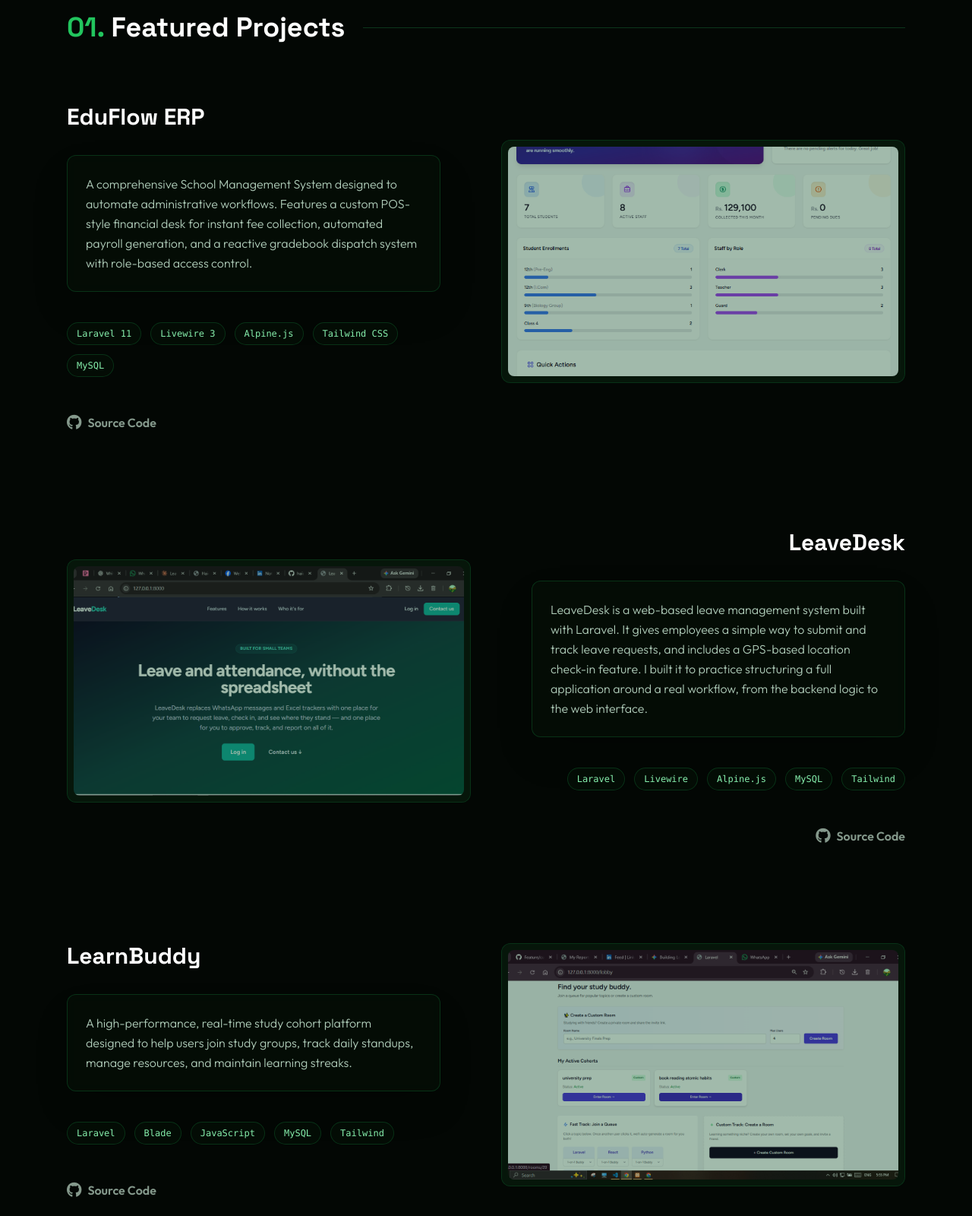
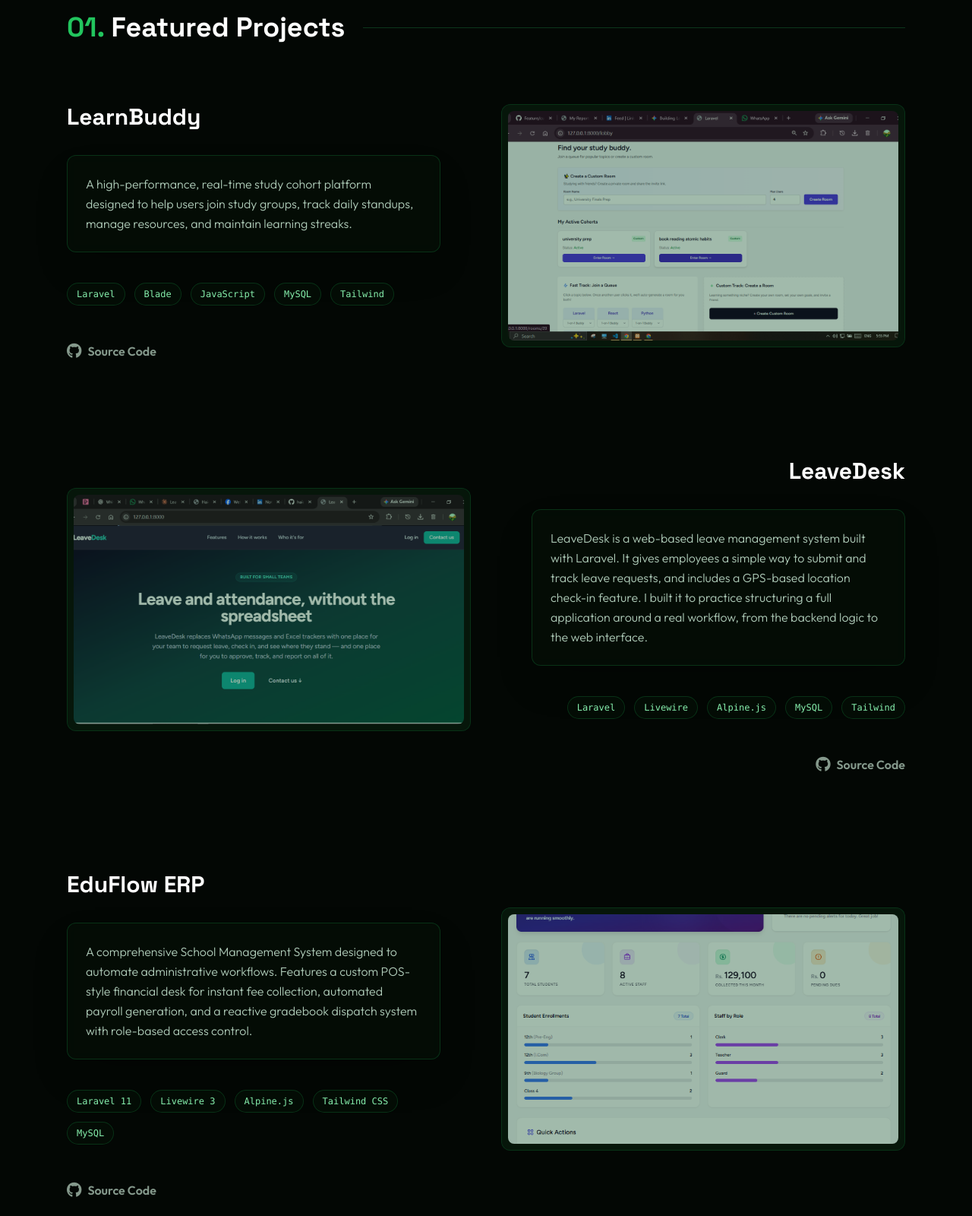
Before and after one commit to haiderSherazi001/portfolio, a website: page index.html in a window 1280 px wide. Shown: the part 800-2400 px from the top of the page at 76% size. Drawn offline with nearby package versions, Linux system fonts and the light colour scheme.

Commit message:
updated the profile page UI/UX.

```diff
--- a/index.html
+++ b/index.html
@@ -145,21 +145,21 @@
                 <!-- Project 1 -->
                 <div class="grid md:grid-cols-2 gap-10 items-center">
                     <div class="flex flex-col gap-6 relative z-10 md:pr-10">
-                        <h3 class="text-3xl font-display font-bold text-white mb-2">EduFlow ERP</h3>
+                        <h3 class="text-3xl font-display font-bold text-white mb-2">LearnBuddy</h3>
                         <div class="glass-card rounded-xl p-6 shadow-2xl">
                             <p class="text-brand-100/80 leading-relaxed font-light">
-                                A comprehensive School Management System designed to automate administrative workflows. Features a custom POS-style financial desk for instant fee collection, automated payroll generation, and a reactive gradebook dispatch system with role-based access control.
-                            </p>
+                                A high-performance, real-time study cohort platform designed to help users join study groups, track daily standups,
+                                manage resources, and maintain learning streaks.                            </p>
                         </div>
                         <ul class="flex flex-wrap gap-3 font-mono text-xs text-brand-300 mt-4">
-                            <li class="px-3 py-1.5 glass-card rounded-full whitespace-nowrap">Laravel 11</li>
-                            <li class="px-3 py-1.5 glass-card rounded-full whitespace-nowrap">Livewire 3</li>
-                            <li class="px-3 py-1.5 glass-card rounded-full whitespace-nowrap">Alpine.js</li>
-                            <li class="px-3 py-1.5 glass-card rounded-full whitespace-nowrap">Tailwind CSS</li>
+                            <li class="px-3 py-1.5 glass-card rounded-full whitespace-nowrap">Laravel</li>
+                            <li class="px-3 py-1.5 glass-card rounded-full whitespace-nowrap">Blade</li>
+                            <li class="px-3 py-1.5 glass-card rounded-full whitespace-nowrap">JavaScript</li>
                             <li class="px-3 py-1.5 glass-card rounded-full whitespace-nowrap">MySQL</li>
+                            <li class="px-3 py-1.5 glass-card rounded-full whitespace-nowrap">Tailwind</li>
                         </ul>
                         <div class="flex gap-6 mt-6">
-                            <a href="https://github.com/haiderSherazi001/school-management" target="_blank" class="text-brand-100/60 hover:text-white font-semibold flex items-center gap-2 group transition-colors">
+                            <a href="https://github.com/haiderSherazi001/learn_buddy" target="_blank" class="text-brand-100/60 hover:text-white font-semibold flex items-center gap-2 group transition-colors">
                                 <i class="fa-brands fa-github text-xl group-hover:-translate-y-0.5 transition-transform"></i> Source Code
                             </a>
                         </div>
@@ -168,7 +168,7 @@
                     <div class="flex flex-col gap-6 w-full group perspective-1000">
                         <div class="relative w-full h-80 glass-card rounded-xl overflow-hidden flex items-center justify-center p-2 mb-4 group-hover:scale-[1.02] transition-transform duration-500">
                             <div class="absolute inset-0 bg-brand-900/40 group-hover:bg-transparent transition-colors duration-500 z-10 mix-blend-multiply"></div>
-                            <img src="portfolio-project3-img.png" alt="EduFlow Analytics Screenshot" class="w-full h-full object-cover rounded-lg">
+                            <img src="learnbuddy.png" alt="Slide Generator Screenshot" class="w-full h-full object-cover rounded-lg">
                         </div>
                     </div>
                 </div>
@@ -210,30 +210,38 @@
                 <!-- Project 3 -->
                 <div class="grid md:grid-cols-2 gap-10 items-center">
                     <div class="flex flex-col gap-6 relative z-10 md:pr-10">
-                        <h3 class="text-3xl font-display font-bold text-white mb-2">LearnBuddy</h3>
+                        <h3 class="text-3xl font-display font-bold text-white mb-2">EduFlow ERP</h3>
                         <div class="glass-card rounded-xl p-6 shadow-2xl">
                             <p class="text-brand-100/80 leading-relaxed font-light">
-                                A high-performance, real-time study cohort platform designed to help users join study groups, track daily standups,
-                                manage resources, and maintain learning streaks.                            </p>
+                                A comprehensive School Management System designed to automate administrative workflows. Features a
+                                custom POS-style financial desk for instant fee collection, automated payroll generation, and a reactive
+                                gradebook dispatch system with role-based access control.
+                            </p>
                         </div>
                         <ul class="flex flex-wrap gap-3 font-mono text-xs text-brand-300 mt-4">
-                            <li class="px-3 py-1.5 glass-card rounded-full whitespace-nowrap">Laravel</li>
-                            <li class="px-3 py-1.5 glass-card rounded-full whitespace-nowrap">Blade</li>
-                            <li class="px-3 py-1.5 glass-card rounded-full whitespace-nowrap">JavaScript</li>
+                            <li class="px-3 py-1.5 glass-card rounded-full whitespace-nowrap">Laravel 11</li>
+                            <li class="px-3 py-1.5 glass-card rounded-full whitespace-nowrap">Livewire 3</li>
+                            <li class="px-3 py-1.5 glass-card rounded-full whitespace-nowrap">Alpine.js</li>
+                            <li class="px-3 py-1.5 glass-card rounded-full whitespace-nowrap">Tailwind CSS</li>
                             <li class="px-3 py-1.5 glass-card rounded-full whitespace-nowrap">MySQL</li>
-                            <li class="px-3 py-1.5 glass-card rounded-full whitespace-nowrap">Tailwind</li>
                         </ul>
                         <div class="flex gap-6 mt-6">
-                            <a href="https://github.com/haiderSherazi001/learn_buddy" target="_blank" class="text-brand-100/60 hover:text-white font-semibold flex items-center gap-2 group transition-colors">
-                                <i class="fa-brands fa-github text-xl group-hover:-translate-y-0.5 transition-transform"></i> Source Code
+                            <a href="https://github.com/haiderSherazi001/school-management" target="_blank"
+                                class="text-brand-100/60 hover:text-white font-semibold flex items-center gap-2 group transition-colors">
+                                <i class="fa-brands fa-github text-xl group-hover:-translate-y-0.5 transition-transform"></i> Source
+                                Code
                             </a>
                         </div>
                     </div>
 
                     <div class="flex flex-col gap-6 w-full group perspective-1000">
-                        <div class="relative w-full h-80 glass-card rounded-xl overflow-hidden flex items-center justify-center p-2 mb-4 group-hover:scale-[1.02] transition-transform duration-500">
-                            <div class="absolute inset-0 bg-brand-900/40 group-hover:bg-transparent transition-colors duration-500 z-10 mix-blend-multiply"></div>
-                            <img src="learnbuddy.png" alt="Slide Generator Screenshot" class="w-full h-full object-cover rounded-lg">
+                        <div
+                            class="relative w-full h-80 glass-card rounded-xl overflow-hidden flex items-center justify-center p-2 mb-4 group-hover:scale-[1.02] transition-transform duration-500">
+                            <div
+                                class="absolute inset-0 bg-brand-900/40 group-hover:bg-transparent transition-colors duration-500 z-10 mix-blend-multiply">
+                            </div>
+                            <img src="portfolio-project3-img.png" alt="EduFlow Analytics Screenshot"
+                                class="w-full h-full object-cover rounded-lg">
                         </div>
                     </div>
                 </div>
```
